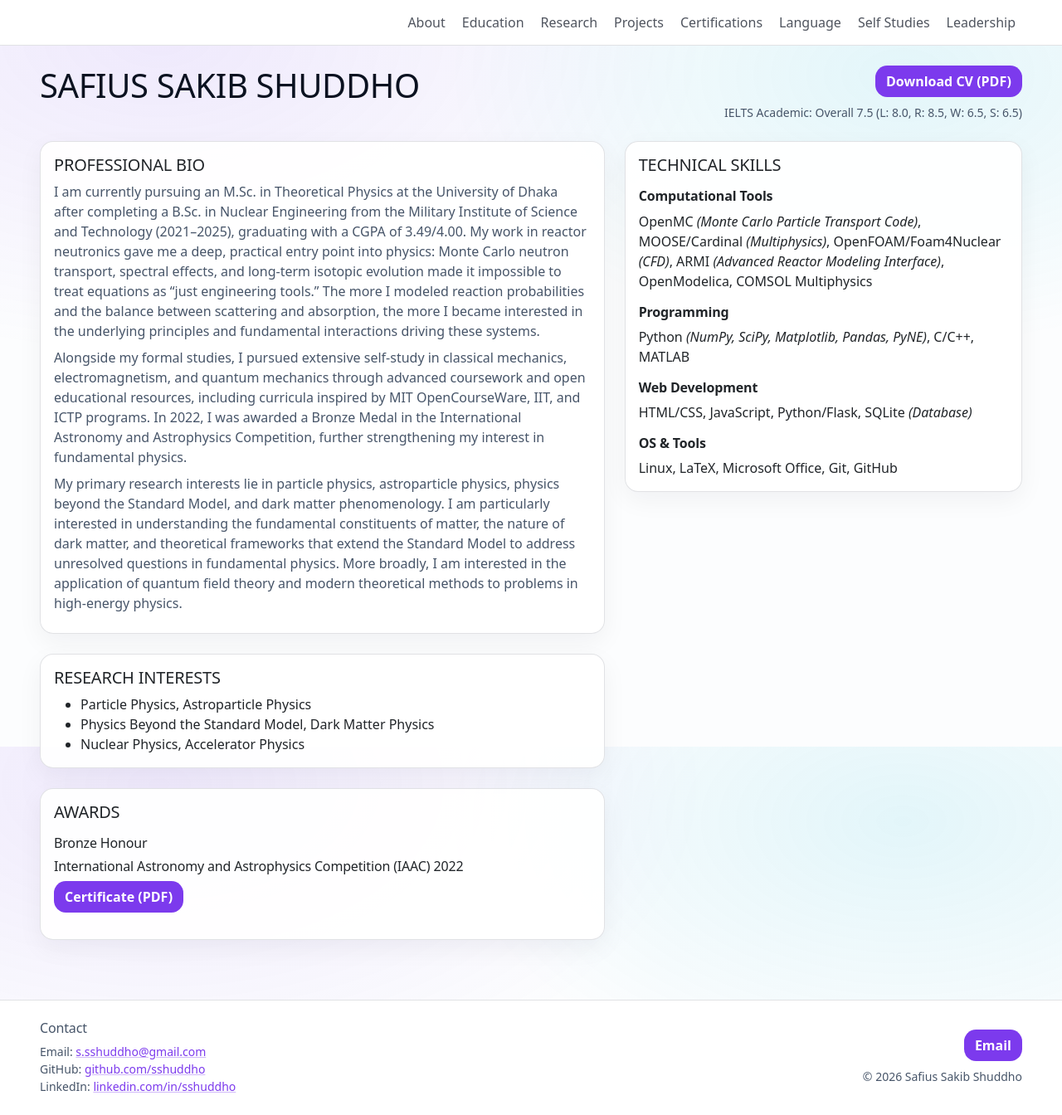
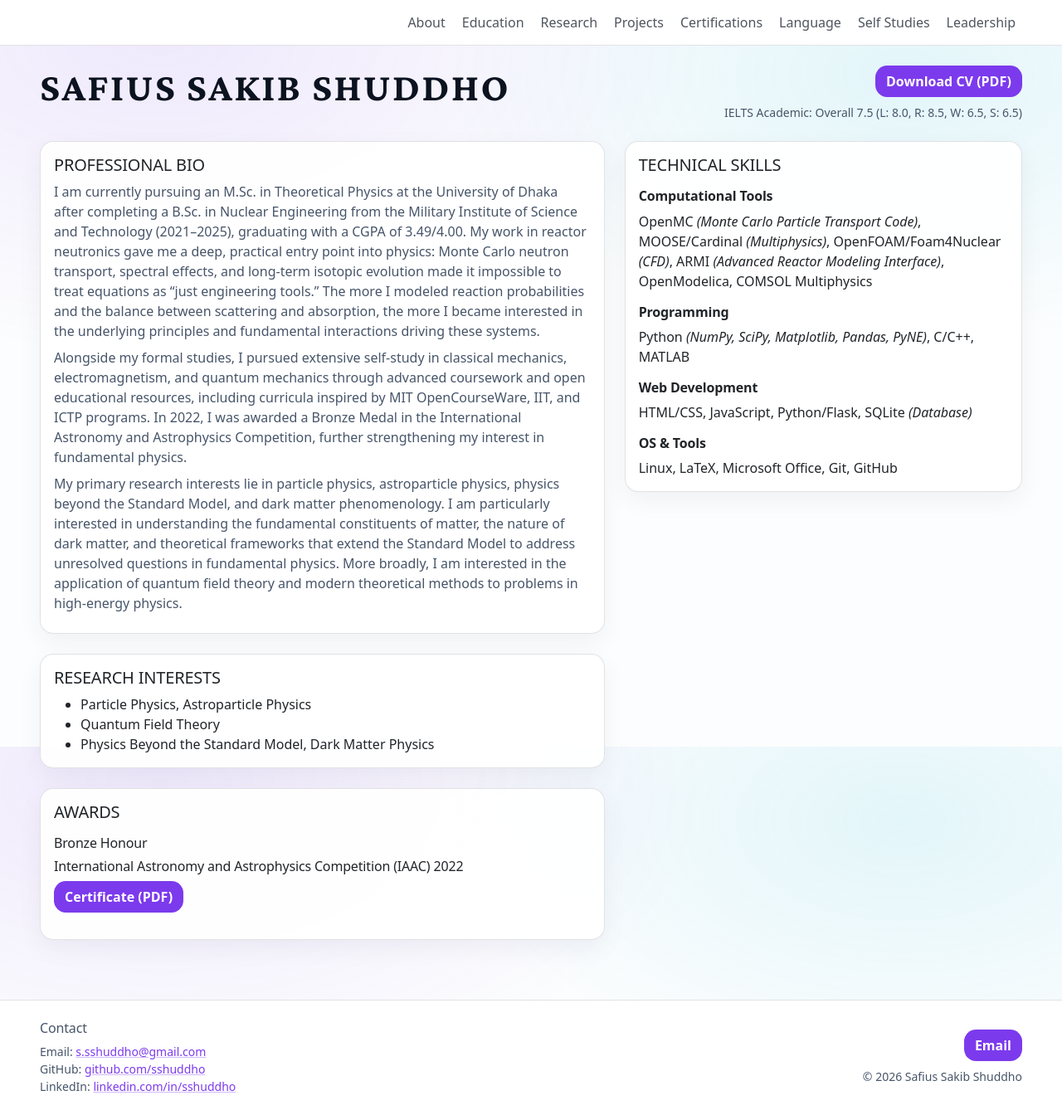
Before and after one commit to SShuddho/portfolio, a Jekyll site: the page built from index.html, in a window 1280 px wide. Shown: the whole page at 83% size. Built offline with Jekyll 4.4.1, drawn with Linux system fonts in a browser that asks for light colours.

Commit message:
Modified the Font of My Name

```diff
--- a/_layouts/default.html
+++ b/_layouts/default.html
@@ -8,6 +8,11 @@
 
     <!-- Bootstrap CSS (CDN) -->
     <link href="https://cdn.jsdelivr.net/npm/bootstrap@5.3.8/dist/css/bootstrap.min.css" rel="stylesheet" integrity="sha384-sRIl4kxILFvY47J16cr9ZwB07vP4J8+LH7qKQnuqkuIAvNWLzeN8tE5YBujZqJLB" crossorigin="anonymous">
+	<!-- Google Font API -->
+    <link rel="preconnect" href="https://fonts.googleapis.com">
+    <link rel="preconnect" href="https://fonts.gstatic.com" crossorigin>
+
+    <link href="https://fonts.googleapis.com/css2?family=Crimson+Pro:wght@400;500;600;700&display=swap" rel="stylesheet">
 
     <!-- Custom CSS -->
     <link rel="stylesheet" href="{{ '/assets/css/styles.css' | relative_url }}" />
--- a/assets/css/styles.css
+++ b/assets/css/styles.css
@@ -45,6 +45,14 @@ a {
 a:hover {
   color: #5b21b6;
   text-decoration-color: rgba(124, 58, 237, 0.55);
+}
+
+/* Name Title */
+.name-title {
+    font-family: "Crimson Pro", serif;
+    font-weight: 700;
+    letter-spacing: 0.05em;
+    line-height: 1.1;
 }
 
 /* Headings */
--- a/index.html
+++ b/index.html
@@ -7,14 +7,7 @@ description: "About and academic profile."
 <section class="mb-4">
   <div class="d-flex flex-column flex-md-row justify-content-between gap-3 align-items-start">
     <div>
-      <h1 class="display-6 mb-2">SAFIUS SAKIB SHUDDHO</h1>
-      <!--
-      <div class="d-flex flex-wrap gap-2">
-        <span class="badge badge-accent">Physics</span>
-        <span class="badge badge-accent">High Energy Physics</span>
-        <span class="badge badge-accent">Accelerator Physics</span>
-      </div>
-      -->
+      <h1 class="display-5 name-title mb-2">SAFIUS SAKIB SHUDDHO</h1>
     </div>
 
     <div class="text-md-end">
@@ -48,8 +41,8 @@ description: "About and academic profile."
         <h2 class="h5 text-uppercase">Research Interests</h2>
         <ul class="mb-0">
           <li>Particle Physics, Astroparticle Physics</li>
+          <li>Quantum Field Theory</li>
           <li>Physics Beyond the Standard Model, Dark Matter Physics</li>
-          <li>Nuclear Physics, Accelerator Physics</li>
         </ul>
       </div>
     </div>
```
